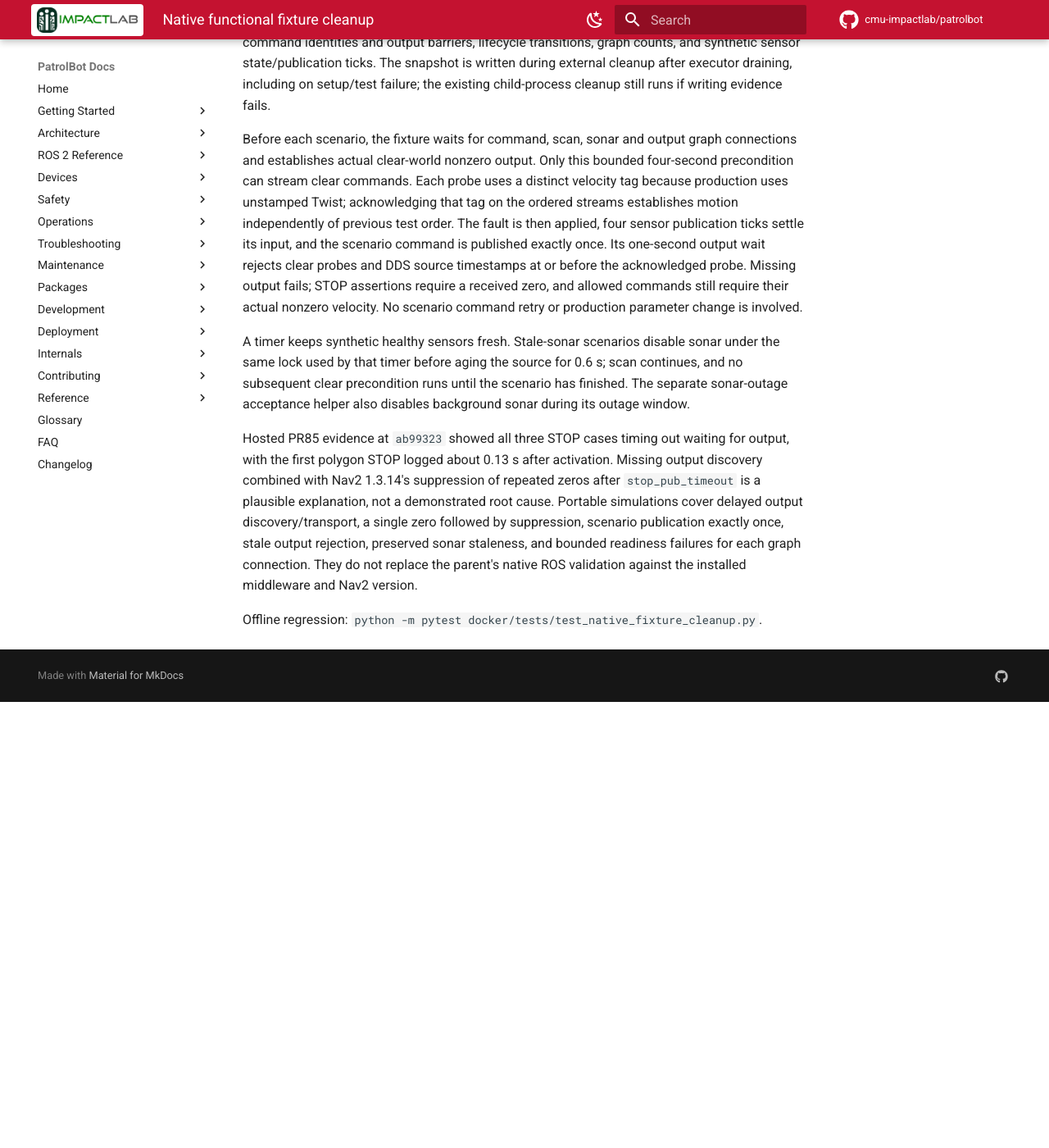
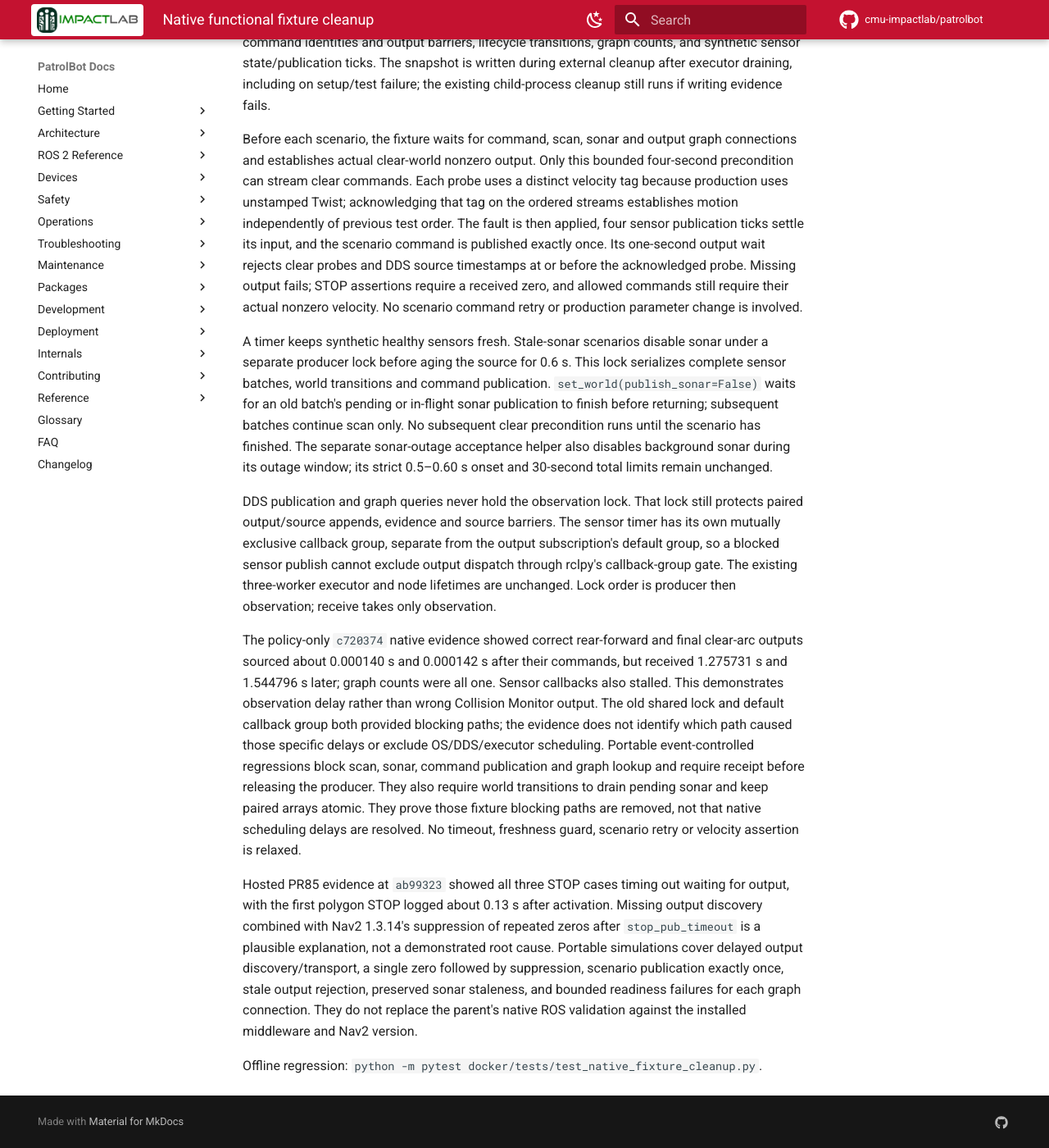
Before and after one commit to cmu-impactlab/patrolbot, an MkDocs documentation site: the page built from docs/development/native-fixture-cleanup.md, in a window 1280 px wide and 1400 px high, scrolled down 1526 px. Shown: the whole window at 82% size. Built offline with MkDocs 1.6.1 and Material for MkDocs 9.7.7, drawn with Linux system fonts in a browser that asks for light colours; a script that is not in the unit is left out; comment, search, counter and statistics services are not loaded; before the commit the page ends 2382 px from its top, so only the background shows below that.

Commit message:
test: keep Collision Monitor observation independent of DDS publication

```diff
--- a/docs/development/native-fixture-cleanup.md
+++ b/docs/development/native-fixture-cleanup.md
@@ -83,10 +83,35 @@ commands still require their actual nonzero velocity. No scenario command retry
 or production parameter change is involved.
 
 A timer keeps synthetic healthy sensors fresh. Stale-sonar scenarios disable
-sonar under the same lock used by that timer before aging the source for 0.6 s;
-scan continues, and no subsequent clear precondition runs until the scenario has
-finished. The separate sonar-outage acceptance helper also disables background
-sonar during its outage window.
+sonar under a separate producer lock before aging the source for 0.6 s. This
+lock serializes complete sensor batches, world transitions and command
+publication. `set_world(publish_sonar=False)` waits for an old batch's pending
+or in-flight sonar publication to finish before returning; subsequent batches
+continue scan only. No subsequent clear precondition runs until the scenario
+has finished. The separate sonar-outage acceptance helper also disables
+background sonar during its outage window; its strict 0.5–0.60 s onset and
+30-second total limits remain unchanged.
+
+DDS publication and graph queries never hold the observation lock. That lock
+still protects paired output/source appends, evidence and source barriers. The
+sensor timer has its own mutually exclusive callback group, separate from the
+output subscription's default group, so a blocked sensor publish cannot exclude
+output dispatch through rclpy's callback-group gate. The existing three-worker
+executor and node lifetimes are unchanged. Lock order is producer then
+observation; receive takes only observation.
+
+The policy-only `c720374` native evidence showed correct rear-forward and final
+clear-arc outputs sourced about 0.000140 s and 0.000142 s after their commands,
+but received 1.275731 s and 1.544796 s later; graph counts were all one. Sensor
+callbacks also stalled. This demonstrates observation delay rather than wrong
+Collision Monitor output. The old shared lock and default callback group both
+provided blocking paths; the evidence does not identify which path caused those
+specific delays or exclude OS/DDS/executor scheduling. Portable event-controlled
+regressions block scan, sonar, command publication and graph lookup and require
+receipt before releasing the producer. They also require world transitions to
+drain pending sonar and keep paired arrays atomic. They prove those fixture
+blocking paths are removed, not that native scheduling delays are resolved.
+No timeout, freshness guard, scenario retry or velocity assertion is relaxed.
 
 Hosted PR85 evidence at `ab99323` showed all three STOP cases timing out waiting
 for output, with the first polygon STOP logged about 0.13 s after activation.
```
Also changed, not shown: 2 other files.
